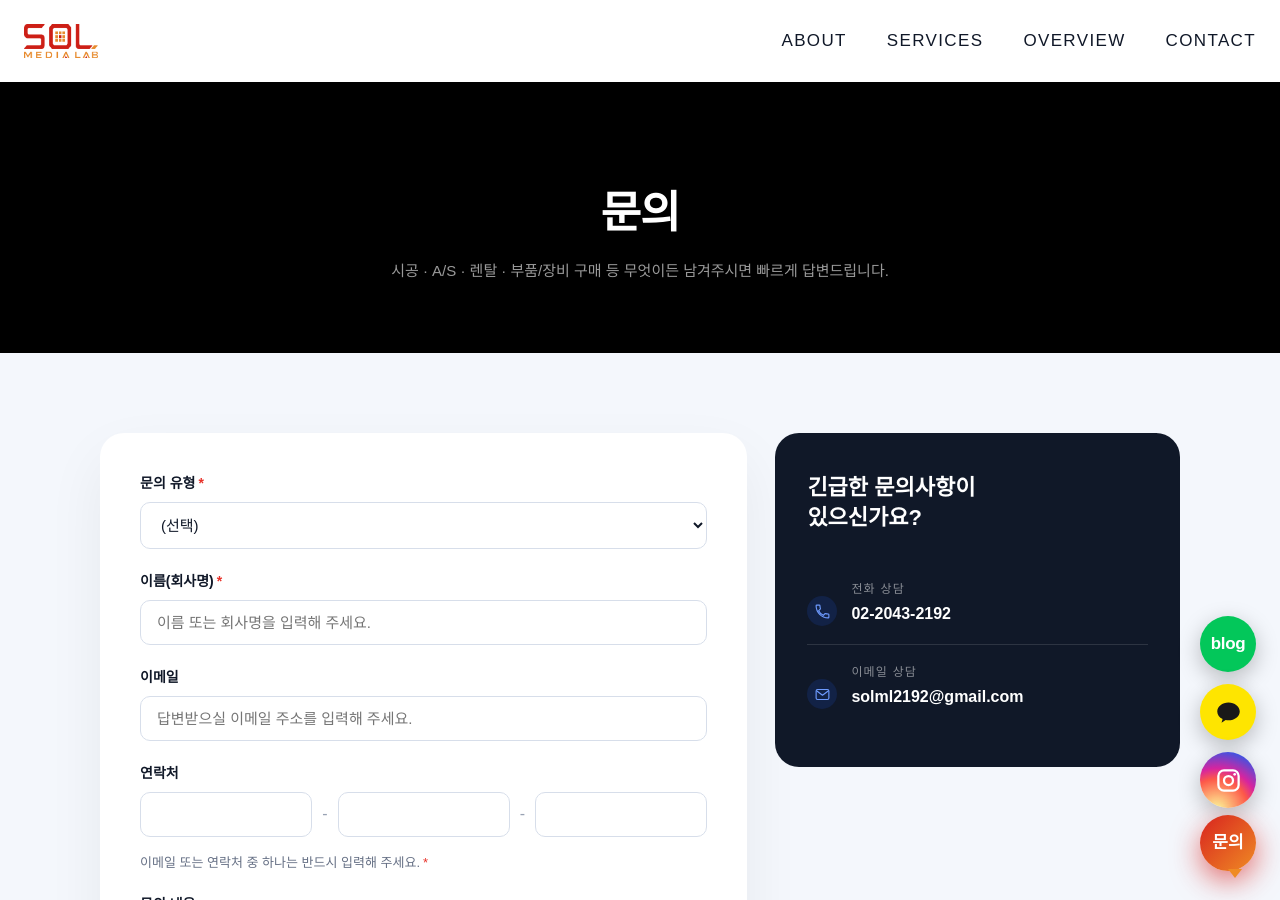
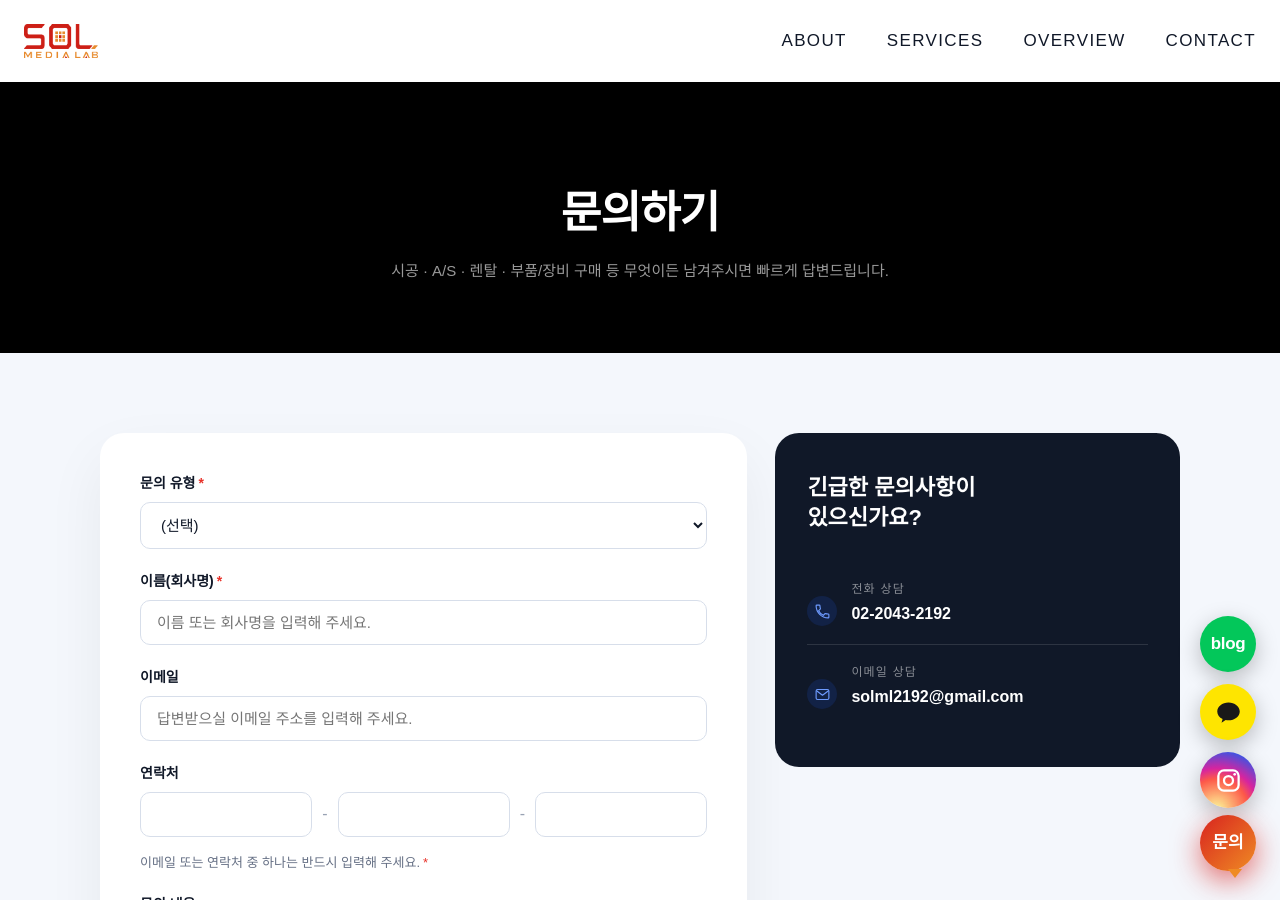
Before and after one commit to hongbj123-create/sol-medialab-site, a Jekyll site: the page contact.html, which Jekyll copies as it is, in a window 1280 px wide and 900 px high. Built offline with Jekyll 4.4.1, drawn with Linux system fonts in a browser that asks for light colours; some web fonts are replaced.

Commit message:
Change contact page heading from 문의 to 문의하기
Co-Authored-By: Claude Sonnet 5 <noreply@anthropic.com>

```diff
--- a/contact.html
+++ b/contact.html
@@ -86,7 +86,7 @@
 </header>
 
 <section class="page-banner">
-  <h1>문의</h1>
+  <h1>문의하기</h1>
   <p>시공 · A/S · 렌탈 · 부품/장비 구매 등 무엇이든 남겨주시면 빠르게 답변드립니다.</p>
 </section>
 
```
